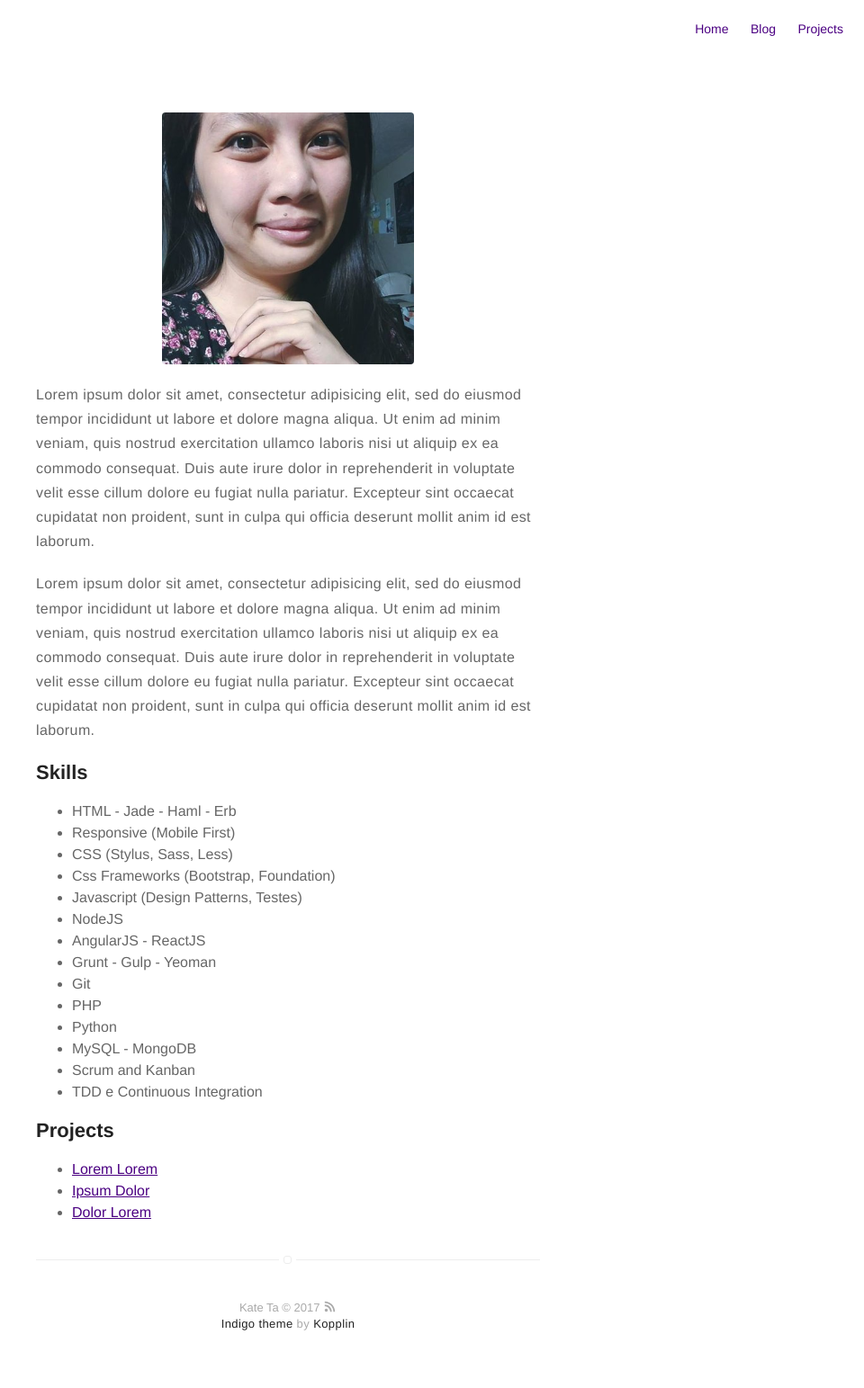
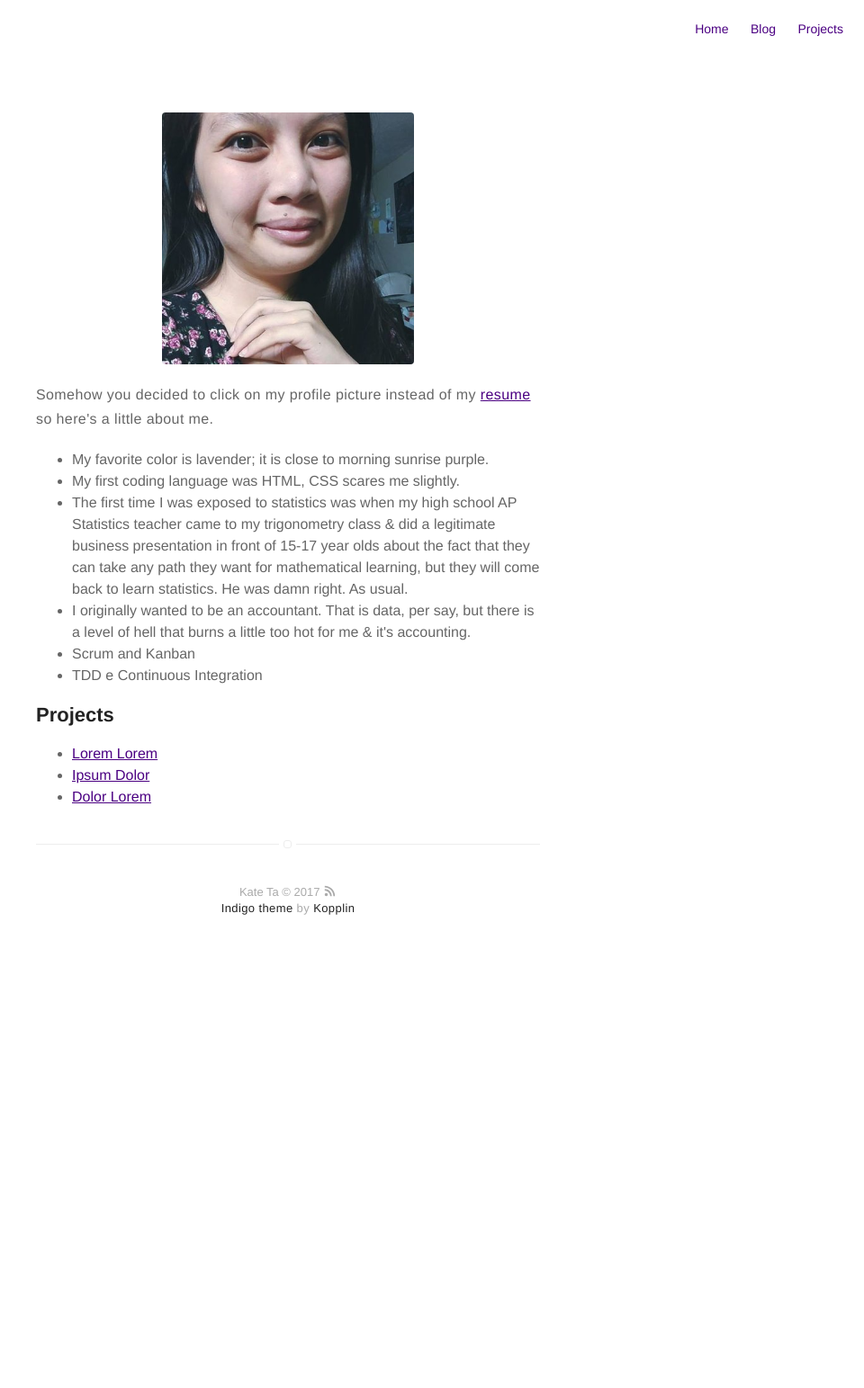
Before and after one commit to ktbernoulli/ktbernoulli.github.io, a Jekyll site: the page built from about.md, in a window 1280 px wide. Shown: the whole page at 90% size, without its empty margins (320-1280 px from the left). Built offline with Jekyll 4.4.1, drawn with Linux system fonts in a browser that asks for light colours; after the commit the page ends 1081 px from its top, so only the background shows below that.

Commit message:
Added Resume & updated About.
yikes, my whole life is here.

```diff
--- a/about.md
+++ b/about.md
@@ -4,35 +4,19 @@ layout: page
 ---
 ![Profile Image]({{ site.url }}/{{ site.picture }})
 
-<p>Lorem ipsum dolor sit amet, consectetur adipisicing elit, sed do eiusmod
-tempor incididunt ut labore et dolore magna aliqua. Ut enim ad minim veniam,
-quis nostrud exercitation ullamco laboris nisi ut aliquip ex ea commodo
-consequat. Duis aute irure dolor in reprehenderit in voluptate velit esse
-cillum dolore eu fugiat nulla pariatur. Excepteur sint occaecat cupidatat non
-proident, sunt in culpa qui officia deserunt mollit anim id est laborum.</p>
-
-<p>Lorem ipsum dolor sit amet, consectetur adipisicing elit, sed do eiusmod
-tempor incididunt ut labore et dolore magna aliqua. Ut enim ad minim veniam,
-quis nostrud exercitation ullamco laboris nisi ut aliquip ex ea commodo
-consequat. Duis aute irure dolor in reprehenderit in voluptate velit esse
-cillum dolore eu fugiat nulla pariatur. Excepteur sint occaecat cupidatat non
-proident, sunt in culpa qui officia deserunt mollit anim id est laborum.</p>
-
-<h2>Skills</h2>
+<p>Somehow you decided to click on my profile picture instead of my
+<a href="https://ktbernoulli.github.io/resume">resume</a> so here's a little about me.</p>
 
 <ul class="skill-list">
-	<li>HTML - Jade - Haml - Erb</li>
-	<li>Responsive (Mobile First)</li>
-	<li>CSS (Stylus, Sass, Less)</li>
-	<li>Css Frameworks (Bootstrap, Foundation)</li>
-	<li>Javascript (Design Patterns, Testes)</li>
-	<li>NodeJS</li>
-	<li>AngularJS - ReactJS</li>
-	<li>Grunt - Gulp - Yeoman</li>
-	<li>Git</li>
-	<li>PHP</li>
-	<li>Python</li>
-	<li>MySQL - MongoDB</li>
+	<li>My favorite color is lavender; it is close to morning sunrise purple.</li>
+	<li>My first coding language was HTML, CSS scares me slightly.</li>
+	<li>The first time I was exposed to statistics was when my high school
+	AP Statistics teacher came to my trigonometry class <b>& did a legitimate
+	business presentation</b> in front of 15-17 year olds about the fact that
+	they can take any path they want for mathematical learning, but they
+	will come back to learn statistics. He was damn right. As usual.</li>
+	<li>I originally wanted to be an accountant. That is data, per say,
+	but there is a level of hell that burns a little too hot for me & it's accounting.</li>
 	<li>Scrum and Kanban</li>
 	<li>TDD e Continuous Integration</li>
 </ul>
```
Also changed, not shown: resume.md (added, +49 -0 lines).
